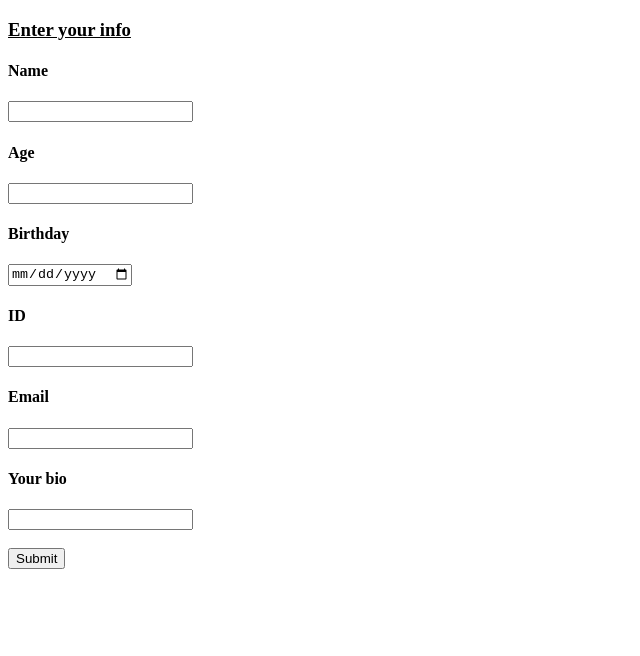
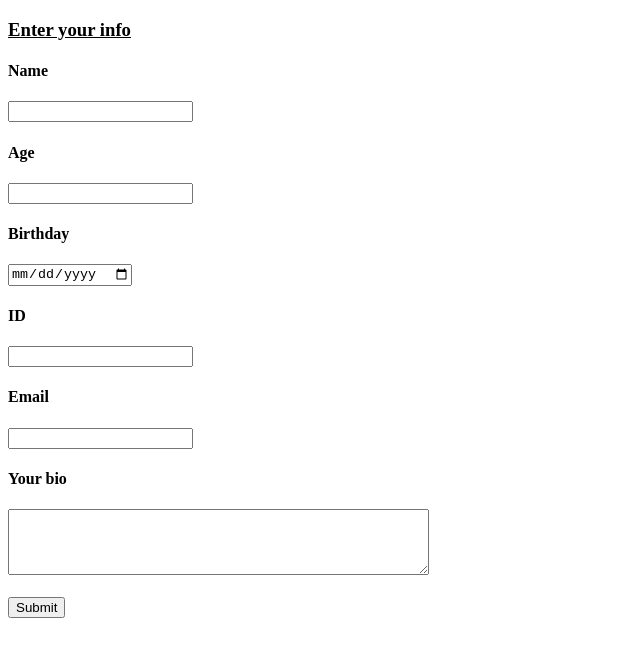
Before and after one commit to MariamLapachi/davaleba-34-formebi, a plain HTML site: page index.html in a window 1280 px wide. Shown: the whole page, without its empty margins (0-640 px from the left). Drawn offline with Linux system fonts and the light colour scheme.

Commit message:
Update index.html

```diff
--- a/index.html
+++ b/index.html
@@ -19,7 +19,7 @@
         <h4>Email</h4>
         <input type="email">
         <h4>Your bio</h4>
-        <input type="text">
+        <textarea name="bio" rows="4" cols="50"></textarea>
         <br>
         <br>
         <input type="submit">
```
